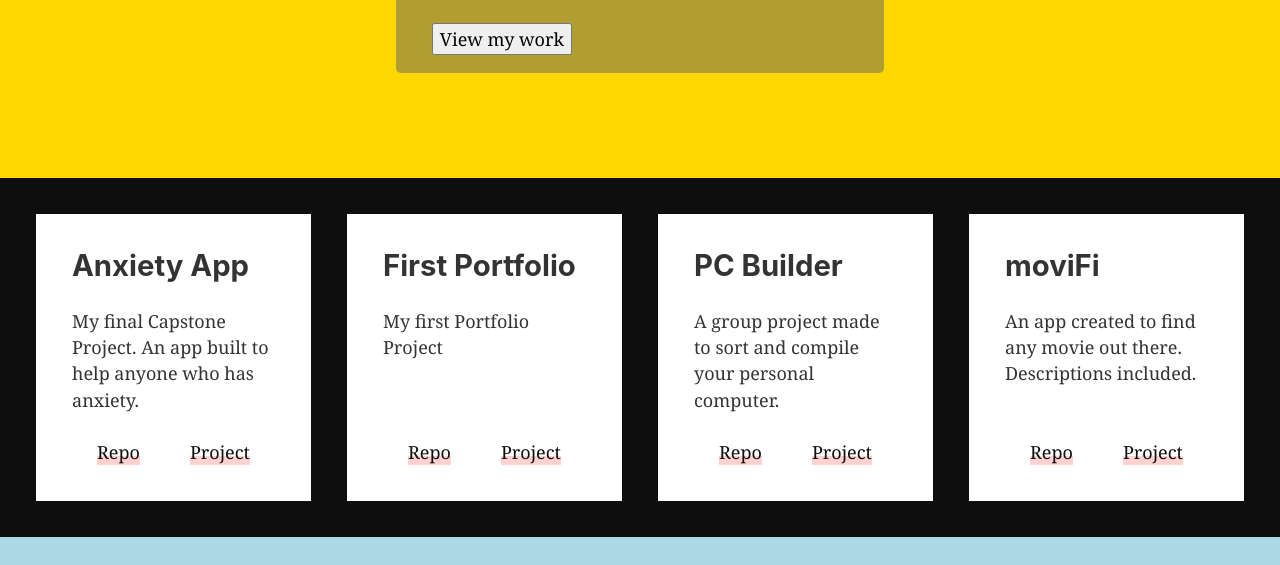
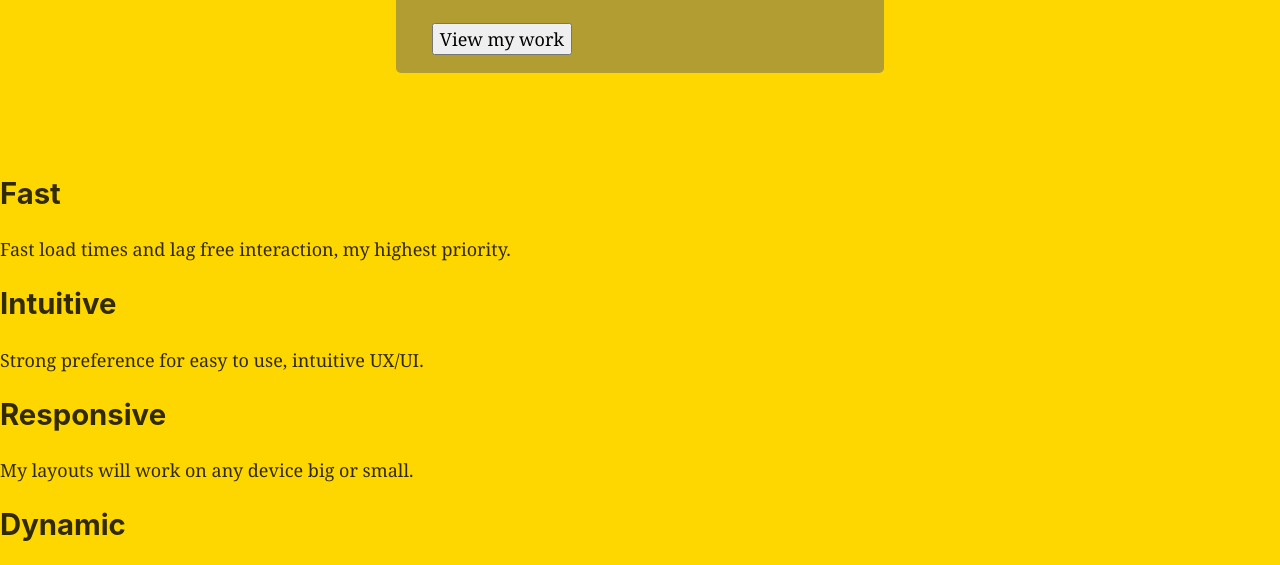
Before and after one commit to lta4/a-arias, a Gatsby site: page / in a window 1280 px wide. Shown: the part 222-787 px from the top of the page. Built offline with nearby package versions, Linux system fonts and the light colour scheme; Gatsby itself is replaced by a stand-in of ours.

Commit message:
about attempt

```diff
--- a/src/pages/index.js
+++ b/src/pages/index.js
@@ -2,6 +2,7 @@ import * as React from "react"
 // import { Link } from "gatsby"
 // import { StaticImage } from "gatsby-plugin-image"
 // import About from "../components/about"
+// import { SiFastly } from "react-icons/fa"
 
 import Layout from "../components/layout"
 import Seo from "../components/seo"
@@ -17,6 +18,25 @@ const IndexPage = () => (
           {/* <About /> */}
       </div>
     </header>
+    <section className="about">
+      <div className="about__feature">
+        {/* <img><SiFastly /></img> */}
+        <h2>Fast</h2>
+        <p>Fast load times and lag free interaction, my highest priority.</p>
+      </div>
+      <div className="about__feature">
+        <h2>Intuitive</h2>
+        <p>Strong preference for easy to use, intuitive UX/UI.</p>
+      </div>
+      <div className="about__feature">
+        <h2>Responsive</h2>
+        <p>My layouts will work on any device big or small.</p>
+      </div>
+      <div className="about__feature">
+        <h2>Dynamic</h2>
+        <p>Websites don't have to be static. I love making pages come to life.</p>
+      </div>
+    </section>
     <section className="projects">
       <div className="projects__card">
         <div className="projects__card__description">
```
